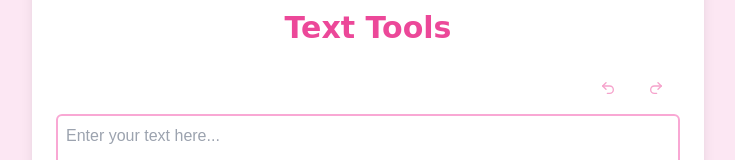
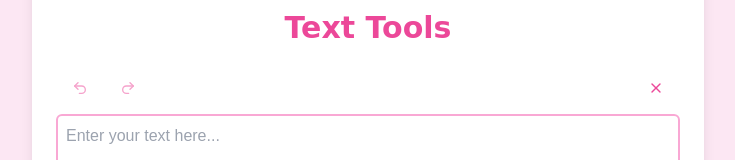
Before and after one commit to jediahjireh/text-tools, a Next.js app: page / in a window 1280 px wide. Shown: the part 243-403 px from the top of the page, without its empty margins (272-1007 px from the left). Built offline with nearby package versions, Linux system fonts and the light colour scheme.

Commit message:
feat: add clear text button with history tracking to text area

```diff
--- a/components/tools/TextArea.tsx
+++ b/components/tools/TextArea.tsx
@@ -2,7 +2,7 @@
 
 import { useState, useRef, useEffect } from "react";
 import { Button } from "@/components/ui/button";
-import { Undo2, Redo2, Copy, CopyCheck } from "lucide-react";
+import { Undo2, Redo2, Copy, CopyCheck, X } from "lucide-react";
 
 interface TextAreaProps {
   text: string;
@@ -52,9 +52,20 @@ export default function TextArea({ text, setText }: TextAreaProps) {
     }
   };
 
+  const handleClear = () => {
+    // add the current text to the history if it's not already the latest
+    if (text !== history[historyIndex]) {
+      setHistory((prev) => [...prev.slice(0, historyIndex + 1), text]);
+      setHistoryIndex((prev) => prev + 1);
+    }
+    // clear the text within the text area
+    setText("");
+  };
+
   return (
     <div className="space-y-2">
-      <div className="flex justify-end">
+      <div className="flex justify-between">
+        <div>
           <Button
             onClick={handleUndo}
             variant={"link"}
@@ -71,6 +82,16 @@ export default function TextArea({ text, setText }: TextAreaProps) {
           >
             <Redo2 className="w-4 h-4" />
           </Button>
+        </div>
+        <div>
+          <Button
+            onClick={handleClear}
+            variant={"link"}
+            className="text-pink-500 hover:text-pink-700"
+          >
+            <X className="w-4 h-4" />
+          </Button>
+        </div>
       </div>
       <textarea
         ref={textareaRef}
```
Lines whose indentation alone changed are shown as unchanged.
